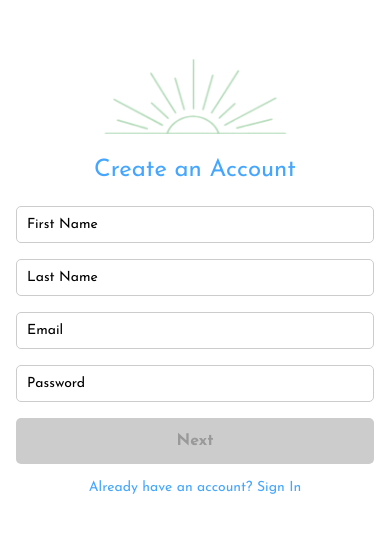
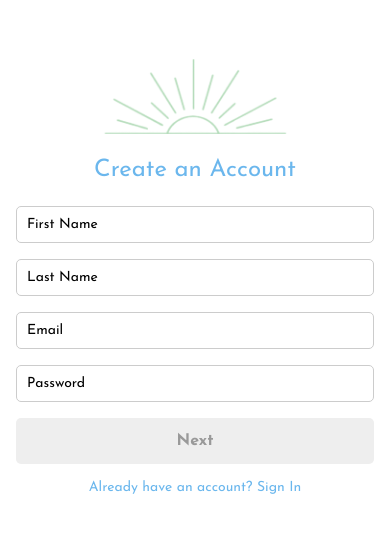
Before and after one commit to danielleellis/StayWell-Medical-Tracker-Application, a React Native app: screen /EmailVerification in a window 390 px wide. Shown: the part 145-678 px from the top of the page. Built offline with nearby package versions, Linux system fonts and the light colour scheme.

Commit message:
Lightens the blue and the grey.

```diff
--- a/src/components/Button.tsx
+++ b/src/components/Button.tsx
@@ -23,7 +23,7 @@ const Button: React.FC<ButtonProps> = ({ title, onPress, disabled = false }) =>
 
 const styles = StyleSheet.create({
   button: {
-    backgroundColor: '#45A6FF',
+    backgroundColor: '#6BB7ED',
     padding: 15,
     borderRadius: 5,
     alignItems: 'center',
@@ -34,7 +34,7 @@ const styles = StyleSheet.create({
     fontFamily: 'JosefinSans-Bold',
   },
   disabledButton: {
-    backgroundColor: '#ccc',
+    backgroundColor: '#eee',
   },
   disabledButtonText: {
     color: '#999',
--- a/src/screens/EmailVerificationScreen.tsx
+++ b/src/screens/EmailVerificationScreen.tsx
@@ -112,7 +112,7 @@ const styles = StyleSheet.create({
     fontSize: 24,
     marginBottom: 16,
     textAlign: 'center',
-    color: '#45A6FF',
+    color: '#6BB7ED',
     fontFamily: 'JosefinSans-Regular',
   },
   logo: {
@@ -146,7 +146,7 @@ const styles = StyleSheet.create({
   resendCodeText: {
     marginTop: 16,
     textAlign: 'center',
-    color: '#45A6FF',
+    color: '#6BB7ED',
     fontFamily: 'JosefinSans-Regular',
   },
 });
--- a/src/screens/ForgotPasswordScreen.tsx
+++ b/src/screens/ForgotPasswordScreen.tsx
@@ -59,7 +59,7 @@ const styles = StyleSheet.create({
     fontSize: 24,
     marginBottom: 16,
     textAlign: 'center',
-    color: '#45A6FF',
+    color: '#6BB7ED',
     fontFamily: 'JosefinSans-Regular',
   },
   logo: {
@@ -81,7 +81,7 @@ const styles = StyleSheet.create({
   backToSignInText: {
     marginTop: 16,
     textAlign: 'center',
-    color: '#45A6FF',
+    color: '#6BB7ED',
     fontFamily: 'JosefinSans-Regular',
   },
 });
--- a/src/screens/ProfileSetupScreen.tsx
+++ b/src/screens/ProfileSetupScreen.tsx
@@ -99,7 +99,7 @@ const styles = StyleSheet.create({
     fontSize: 24,
     marginBottom: 24,
     textAlign: 'center',
-    color: '#45A6FF',
+    color: '#6BB7ED',
     fontFamily: 'JosefinSans-Regular',
   },
   profilePhotoContainer: {
--- a/src/screens/SignInScreen.tsx
+++ b/src/screens/SignInScreen.tsx
@@ -66,7 +66,7 @@ const styles = StyleSheet.create({
     fontSize: 24,
     marginBottom: 24,
     textAlign: 'center',
-    color: '#45A6FF',
+    color: '#6BB7ED',
     fontFamily: 'JosefinSans-Regular',
   },
   logo: {
@@ -81,13 +81,13 @@ const styles = StyleSheet.create({
   forgotPasswordText: {
     marginBottom: 16,
     textAlign: 'right',
-    color: '#45A6FF',
+    color: '#6BB7ED',
     fontFamily: 'JosefinSans-Regular',
   },
   signUpText: {
     marginTop: 16,
     textAlign: 'center',
-    color: '#45A6FF',
+    color: '#6BB7ED',
     fontFamily: 'JosefinSans-Regular',
   },
 });
--- a/src/screens/SignUpScreen.tsx
+++ b/src/screens/SignUpScreen.tsx
@@ -95,7 +95,7 @@ const styles = StyleSheet.create({
     fontSize: 24,
     marginBottom: 24,
     textAlign: 'center',
-    color: '#45A6FF',
+    color: '#6BB7ED',
     fontFamily: 'JosefinSans-Regular',
   },
   input: {
@@ -104,7 +104,7 @@ const styles = StyleSheet.create({
   signInText: {
     marginTop: 16,
     textAlign: 'center',
-    color: '#45A6FF',
+    color: '#6BB7ED',
     fontFamily: 'JosefinSans-Regular',
   },
 });
```
Also changed, not shown: assets/images/logo.png.
